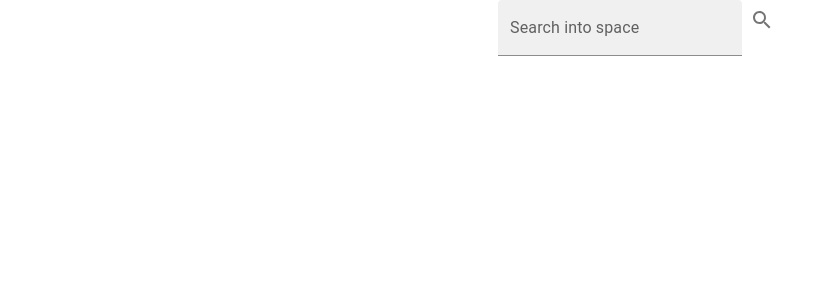
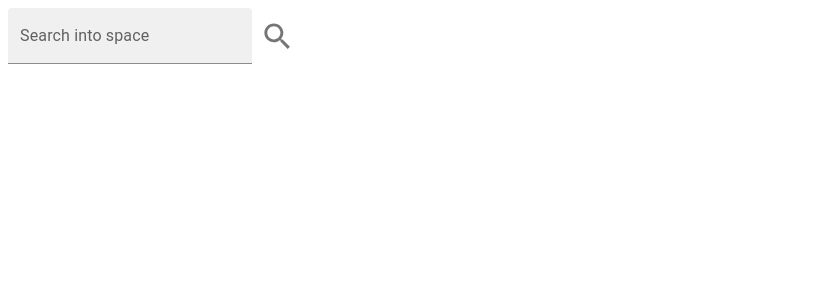
Before and after one commit to ocnerol/spacestagram, a React (Create React App) app: page / in a window 1280 px wide. Shown: the top 300 px of the page, without its empty margins (0-826 px from the left). Built offline with nearby package versions, Linux system fonts and the light colour scheme.

Commit message:
add className to form and fontSize to SearchIcon

```diff
--- a/src/components/SearchBar/SearchBar.js
+++ b/src/components/SearchBar/SearchBar.js
@@ -3,6 +3,7 @@ import { IconButton, TextField } from "@mui/material";
 import SearchIcon from "@mui/icons-material/Search";
 
 import searchNASAImageAPI from "../../api/searchNASAImageAPI";
+import "./SearchBar.css";
 
 export default function SearchBar({ setSearchResults }) {
   const [search, setSearch] = useState("");
@@ -18,7 +19,7 @@ export default function SearchBar({ setSearchResults }) {
     setSearchResults(items);
   };
   return (
-    <form onSubmit={handleSubmit}>
+    <form className="search-bar" onSubmit={handleSubmit}>
       <TextField
         label="Search into space"
         variant="filled"
@@ -26,7 +27,7 @@ export default function SearchBar({ setSearchResults }) {
         onChange={handleChange}
       />
       <IconButton variant="contained" onClick={handleSubmit}>
-        <SearchIcon />
+        <SearchIcon fontSize="large" />
       </IconButton>
     </form>
   );
```
